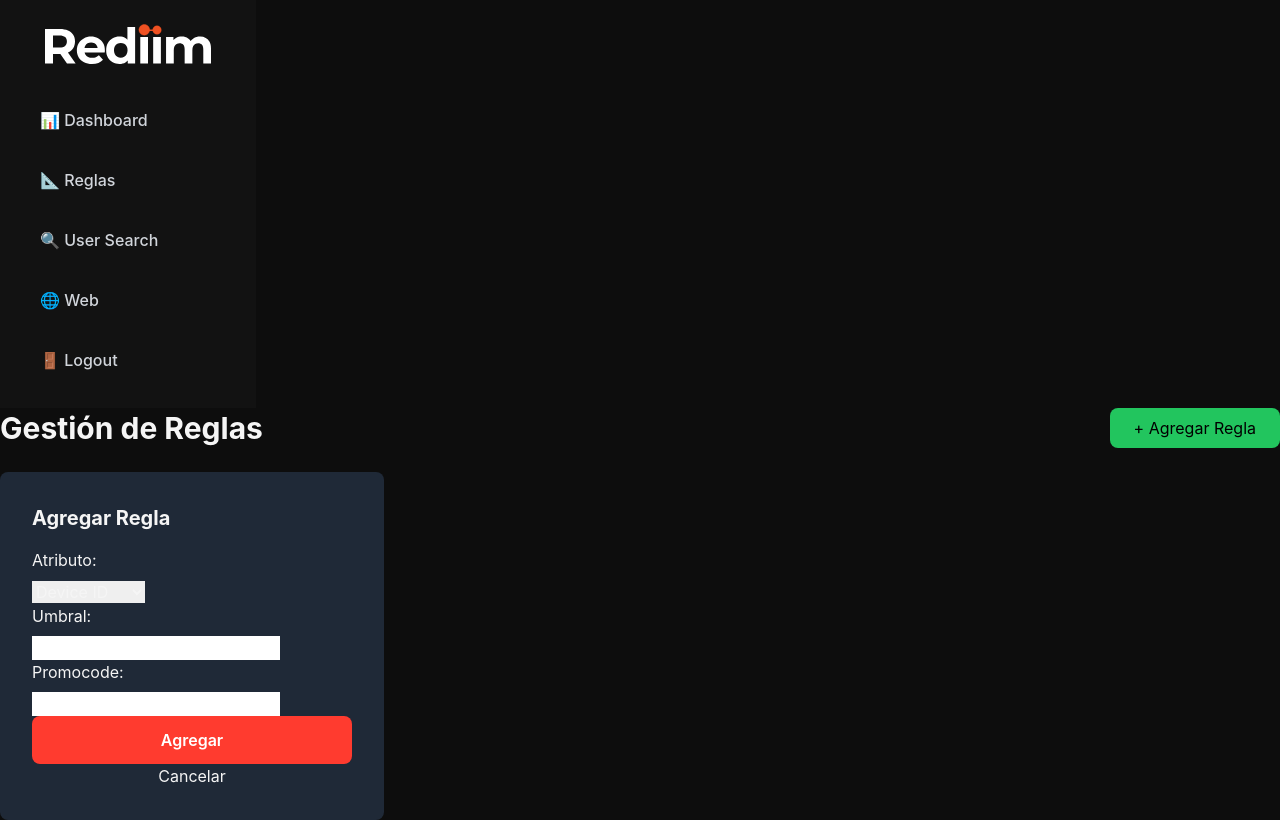
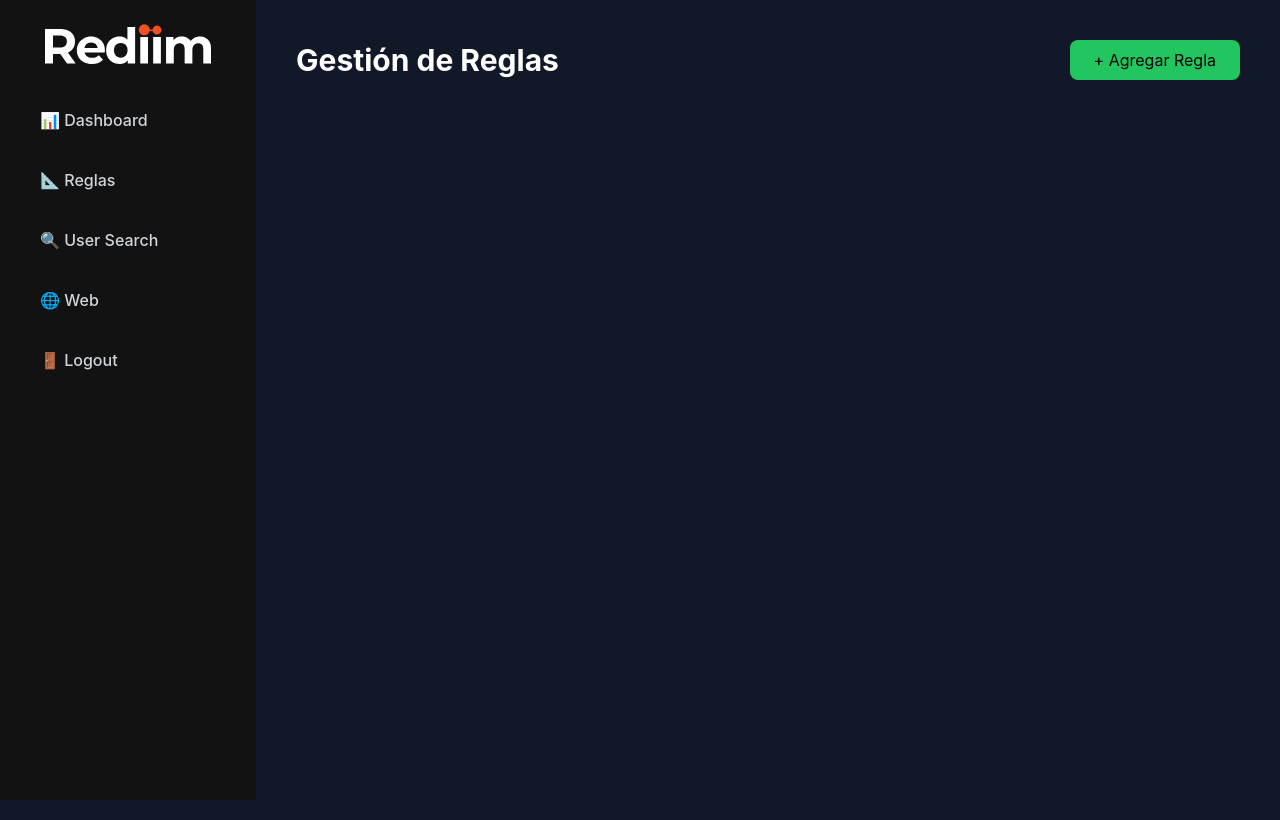
Before and after one commit to bpizzani/order-vault-api, a Flask app: template order_vault/templates/rules.html in a window 1280 px wide. Run offline with Flask 3, Linux system fonts and the light colour scheme; the template is opened without the code that fills it, so the values that code supplies are empty; some libraries are stand-ins or nearby versions.

Commit message:
Revert "Update rules.html style css"

```diff
--- a/order_vault/templates/rules.html
+++ b/order_vault/templates/rules.html
@@ -7,44 +7,44 @@
     <link rel="stylesheet" href="{{ url_for('static', filename='css/theme.css') }}">
     <script src="https://cdn.tailwindcss.com"></script>
 </head>
-<body class="page">
-    <div class="layout">
+<body class="bg-gray-900 text-white">
+    <div class="flex h-screen">
         <!-- Sidebar -->
         {% include "_sidebar.html" %}
 
         <!-- Main Content -->
-        <main class="main">
+        <main class="flex-1 p-10">
             <div class="flex justify-between items-center mb-6">
                 <h1 class="text-3xl font-bold">Gestión de Reglas</h1>
                 <button id="openModal" class="bg-green-500 text-black py-2 px-6 rounded-lg hover:bg-green-600">+ Agregar Regla</button>
             </div>
 
             <!-- Rules Grid -->
-            <div id="rulesGrid" class="grid">
+            <div id="rulesGrid" class="grid grid-cols-1 md:grid-cols-2 lg:grid-cols-3 gap-6">
                 <!-- Dynamic rules will be inserted here -->
             </div>
         </main>
     </div>
 
     <!-- Modal -->
-    <div id="ruleModal" class="modal">
+    <div id="ruleModal" class="fixed inset-0 hidden bg-black bg-opacity-50 flex justify-center items-center">
         <div class="bg-gray-800 p-8 rounded-lg w-96">
             <h2 class="text-xl font-bold mb-4">Agregar Regla</h2>
             <form id="ruleForm">
                 <label class="block mb-2">Atributo:</label>
-                <select id="attribute" class="select">
+                <select id="attribute" class="w-full p-2 mb-4 bg-gray-700 text-white rounded">
                     <option value="device_id">Device ID</option>
                     <option value="email">Email</option>
                     <option value="phone">Phone</option>
                     <option value="card_details">Card Details</option>
                 </select>
                 <label class="block mb-2">Umbral:</label>
-                <input type="number" id="threshold" class="input" required>
+                <input type="number" id="threshold" class="w-full p-2 mb-4 bg-gray-700 text-white rounded" required>
                 <label class="block mb-2">Promocode:</label>
-                <input type="text" id="promocode" class="input" required>
-                <button type="submit" class="btn-primary w-full">Agregar</button>
+                <input type="text" id="promocode" class="w-full p-2 mb-4 bg-gray-700 text-white rounded" required>
+                <button type="submit" class="bg-green-500 w-full py-2 text-black rounded hover:bg-green-600">Agregar</button>
             </form>
-            <button id="closeModal" class="btn-danger w-full">Cancelar</button>
+            <button id="closeModal" class="mt-4 w-full bg-red-500 py-2 rounded hover:bg-red-600">Cancelar</button>
         </div>
     </div>
 
```
